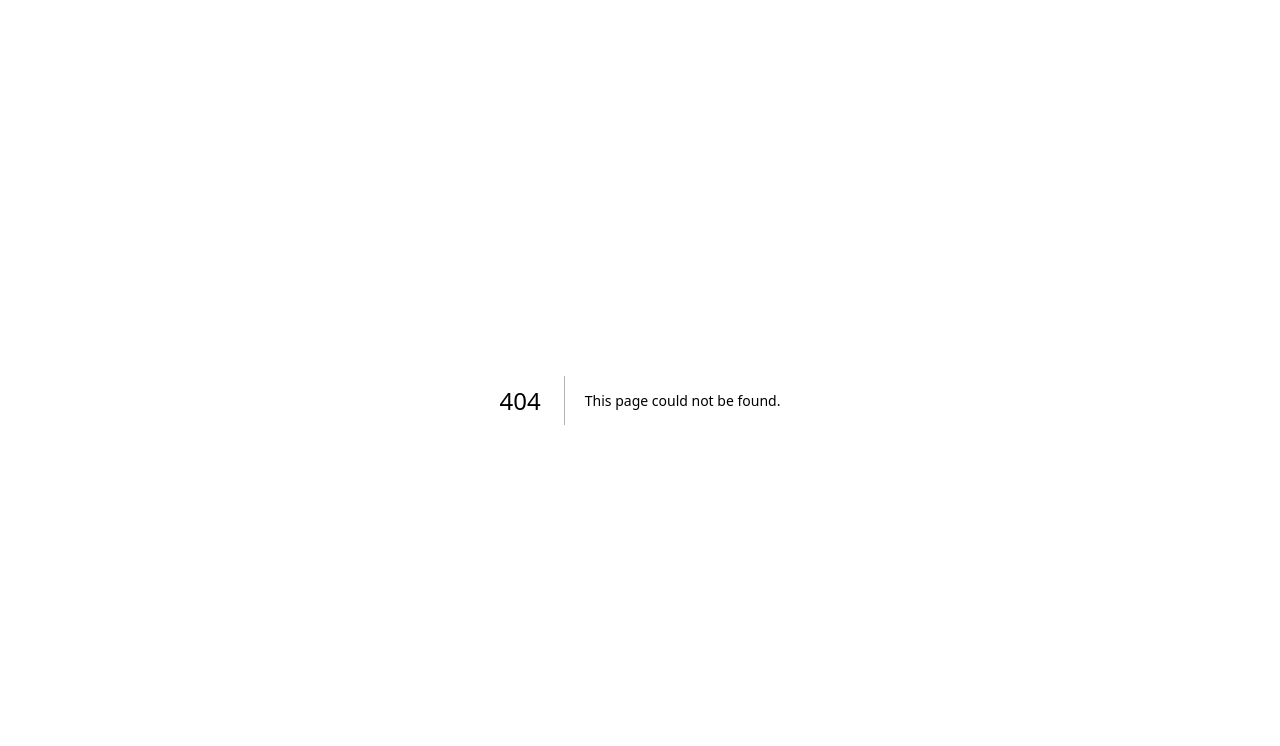
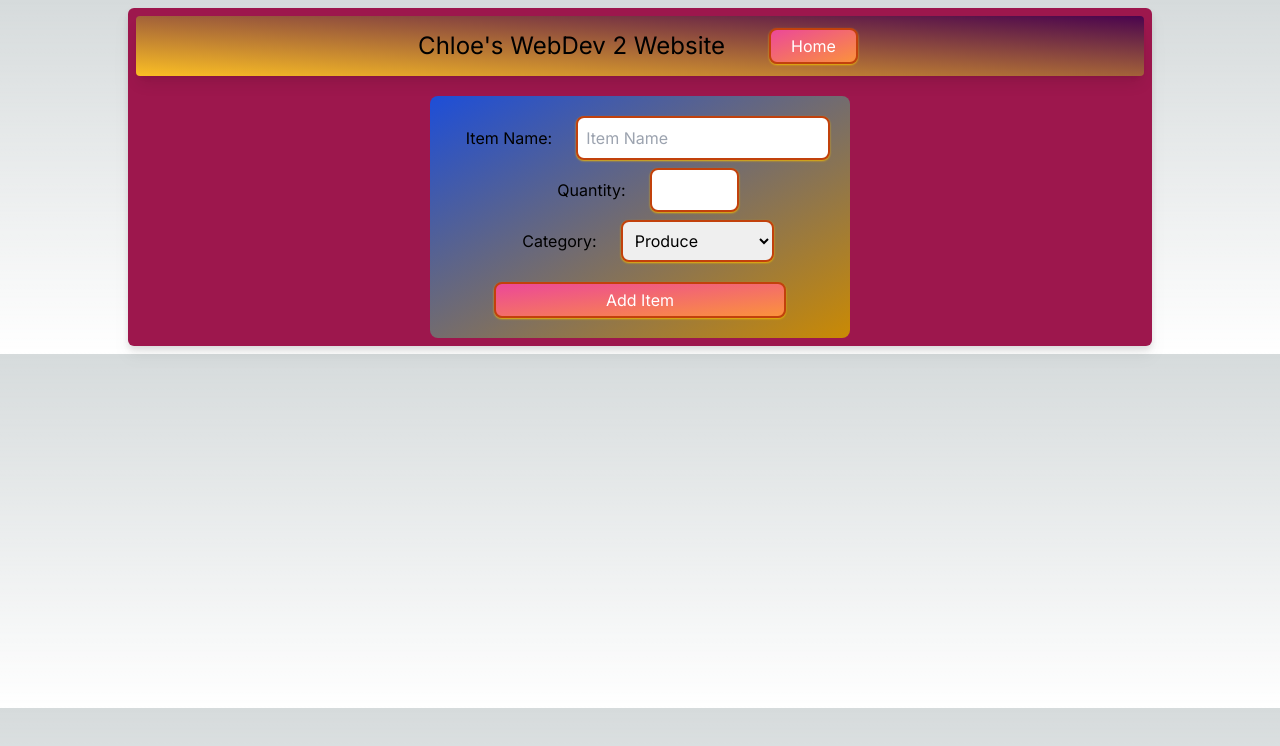
Before and after one commit to Chloe-SD/cprg306-assignments, a Next.js app: page /week-4 in a window 1280 px wide. Before the commit this address had no page. Shown: the top 746 px of the page. Built offline with nearby package versions, Linux system fonts and the light colour scheme.

Commit message:
wk4 form

```diff
--- a/app/globals.css
+++ b/app/globals.css
@@ -65,7 +65,31 @@ body {
     py-1
     m-1
     text-white
-
-
+    border-2
+    border-orange-700
+    shadow-sm
+    shadow-yellow-500
+  }
+  input {
+    @apply
+    p-2
+    rounded-lg
+    text-black
+    m-1
+    border-2
+    border-orange-700
+    shadow-sm
+    shadow-yellow-500
+  }
+  select {
+    @apply
+    p-2
+    text-black
+    rounded-lg
+    m-1
+    border-2
+    border-orange-700
+    shadow-sm
+    shadow-yellow-500
   }
 }
--- a/app/page.js
+++ b/app/page.js
@@ -5,16 +5,23 @@ export default function Home() {
   return (
     <main>
       <Header/>
-      <div className="mx-5">
-          <h1>CPRG 306: Web Development 2 - Assignments</h1>
+      <div className="mx-5 flex-col justify-center">
+          <h1 className="flex justify-center">
+            CPRG 306: Web Development 2 - Assignments
+          </h1>
+          <div className="flex justify-center space-x-3">
             <Link href="/week-2">
               <button>Week 2</button>
             </Link>
-          <br/>
+
             <Link href="/week-3">
               <button>Week 3</button>
             </Link>
 
+            <Link href="/week-4">
+              <button>Week 4</button>
+            </Link>
+          </div>
 
       </div>
     </main>
--- /dev/null
+++ b/app/week-4/new-item.jsx
@@ -0,0 +1,44 @@
+"use client" // marks file as a client so that useSate can be implemented
+import React, { useState } from 'react'; // allows us to set a state on client side of app
+
+const NewItem = () => {
+
+    const [name, setName] = useState("");
+    const [quantity, setQuantity] = useState(1);
+    const [category, setCategory] = useState("produce");
+
+    return <div>
+        <form className='flex-col flex items-center p-4
+        bg-gradient-to-br from-blue-700 to-yellow-600 rounded-lg'>
+            <div className='flex justify-center'>
+                <p className='flex items-center px-5'>Item Name:</p>
+                <input type="text" placeholder="Item Name" required/>
+            </div>
+            <div className='flex justify-center'>
+                <p className='flex items-center px-5'>Quantity:</p>
+                <input type='number' min="1" max="99" required></input>
+            </div>
+            <div className='flex justify-center'>
+                <p className='flex items-center justify-end px-5'>Category:</p>
+                <select>
+                    <option value disabled="Category"></option>
+                    <option value="produce" selected>Produce</option>
+                    <option value="dairy">Dairy</option>
+                    <option value="bakery">Bakery</option>
+                    <option value="meat">Meat</option>
+                    <option value="frozen foods">Frozen Foods</option>
+                    <option value="canned goods">Canned Goods</option>
+                    <option value="dry goods">Dry Goods</option>
+                    <option value="beverages">Beverages</option>
+                    <option value="snacks">Snacks</option>
+                    <option value="household">Household</option>
+                    <option value="other">Other</option>
+                </select>
+            </div>
+            <button type='submit' className='w-3/4 mt-4'>Add Item</button>
+        </form>
+    </div>
+
+};
+
+export default NewItem;
--- /dev/null
+++ b/app/week-4/page.jsx
@@ -0,0 +1,16 @@
+import Header from "@/components/header";
+import NewItem from "./new-item";
+
+export default function Page() {
+    return (
+      <main>
+        <Header/>
+        <div className="flex justify-center w-max-content">
+            <NewItem/>
+        </div>
+
+
+
+      </main>
+    );
+  }
--- /dev/null
+++ b/components/formExample.jsx
@@ -0,0 +1,21 @@
+"use client"
+import React, { UseState } from "react";
+
+// This is an in class example of a form.
+// code-along practice, not intended for use in the site.
+
+//use sate
+const [name, setName] = UseState("")
+
+const HandleFormSubmit=()=>{
+    // event.PreventDefault();
+    console.log("Form submitted");
+};
+
+<div>
+    <form onSubmit={HandleFormSubmit}>
+        <input type="text" placeholder="Enter Product Name"
+        ></input>
+        <button></button>
+    </form>
+</div>
```
Lines whose indentation alone changed are shown as unchanged.
